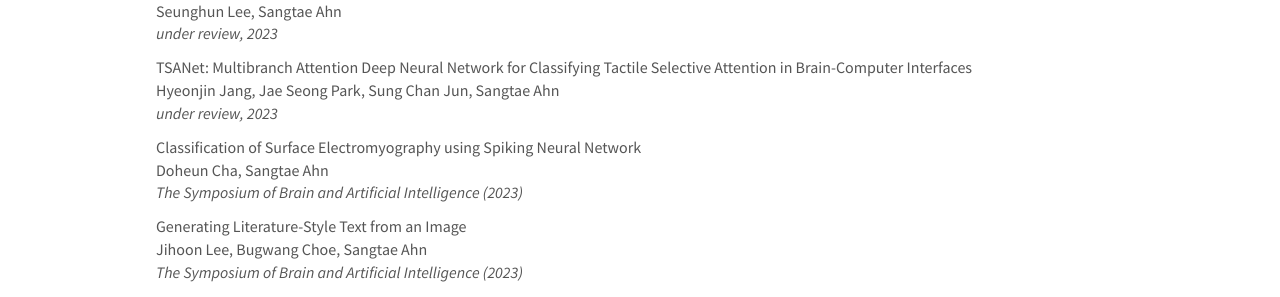
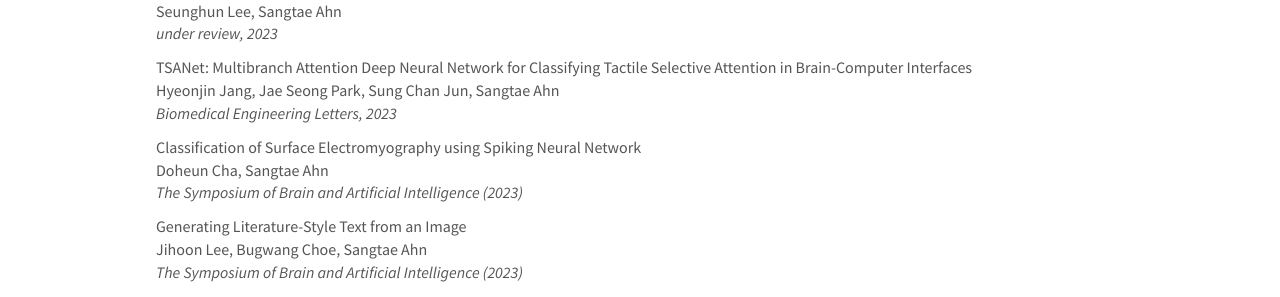
Before and after one commit to KNU-BrainAI/knu-brainai.github.io, a Jekyll site: the page built from _pages/publications.md, in a window 1280 px wide and 900 px high. Shown: the part 258-555 px from the top of the window. Built offline with Jekyll 4.4.1, drawn with Linux system fonts in a browser that asks for light colours; nearby versions of some CDN libraries.

Commit message:
Update publist.yml

```diff
--- a/_data/publist.yml
+++ b/_data/publist.yml
@@ -4,7 +4,7 @@
 
 - title: "TSANet: Multibranch Attention Deep Neural Network for Classifying Tactile Selective Attention in Brain-Computer Interfaces"
   authors: Hyeonjin Jang, Jae Seong Park, Sung Chan Jun, Sangtae Ahn
-  journal: under review, 2023
+  journal: Biomedical Engineering Letters, 2023
 
 - title: "Classification of Surface Electromyography using Spiking Neural Network"
   authors: Doheun Cha, Sangtae Ahn
```
